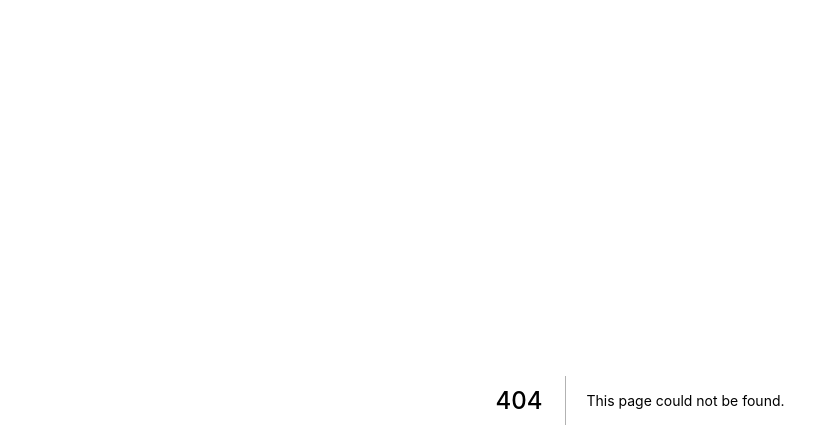
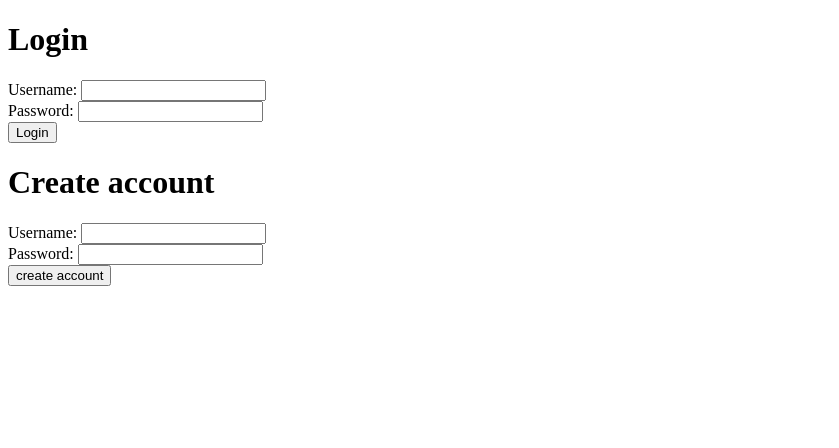
Before and after one commit to djyde/fullstack-nextjs-in-action-example, a Next.js app: page /login in a window 1280 px wide. Before the commit this address had no page. Shown: the top 448 px of the page, without its empty margins (0-839 px from the left). Built offline with nearby package versions, Linux system fonts and the light colour scheme.

Commit message:
basic login ui

```diff
--- /dev/null
+++ b/pages/login.tsx
@@ -0,0 +1,47 @@
+function LoginForm() {
+  return (
+    <>
+      <div>
+        <label>Username: </label>
+        <input type="text" />
+      </div>
+      <div>
+        <label>Password: </label>
+        <input type="password" />
+      </div>
+      <button>Login</button>
+    </>
+  )
+}
+
+function SignUpForm() {
+  return (
+    <>
+      <div>
+        <label>Username: </label>
+        <input type="text" />
+      </div>
+      <div>
+        <label>Password: </label>
+        <input type="password" />
+      </div>
+      <button>create account</button>
+    </>
+  )
+}
+
+function LoginPage() {
+  return (
+    <>
+      <div>
+        <h1>Login</h1>
+        <LoginForm />
+
+        <h1>Create account</h1>
+        <SignUpForm />
+      </div>
+    </>
+  )
+}
+
+export default LoginPage
```
